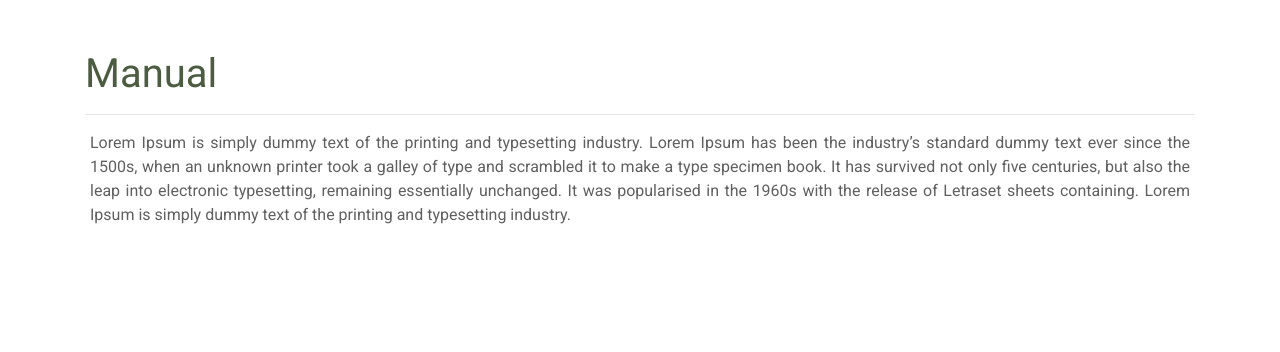
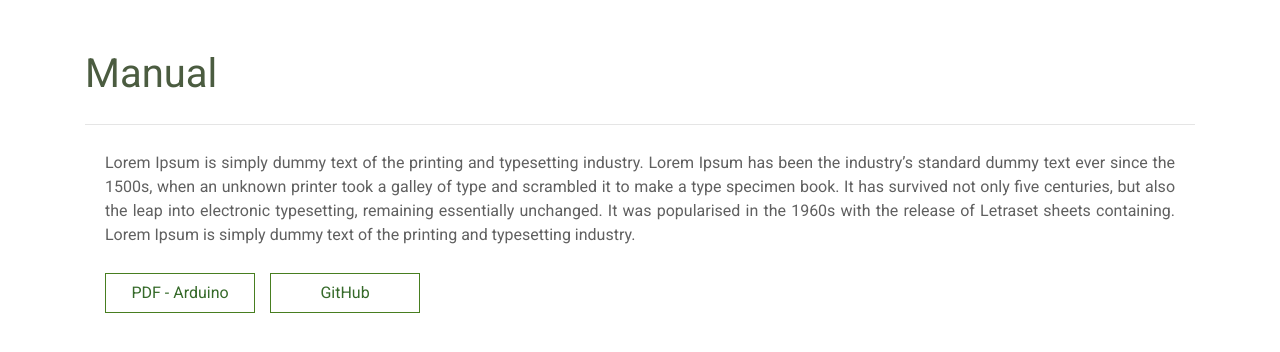
Before and after one commit to ProjetoEcodomo/projetoecodomo.github.io, a Vue app: page /manual in a window 1280 px wide. Shown: the top 352 px of the page. Built offline with nearby package versions, Linux system fonts and the light colour scheme; what vue-loading-overlay would draw is missing.

Commit message:
create button add to manual view

```diff
--- /dev/null
+++ b/src/components/Button.vue
@@ -0,0 +1,30 @@
+<template>
+  <button class="button">{{label}}</button>
+</template>
+
+<script>
+export default {
+  props: {
+    label: String,
+    action: Function,
+  },
+};
+</script>
+
+<style>
+.button {
+  border: 1px solid #487E20;
+  color: #366A2A;
+  background-color: white;
+  text-align: center;
+  padding: 7px 25px;
+  font-size: 16px;
+  margin: 10px 15px 0px 0px;
+  width: 150px;
+}
+.button:hover{
+  background-color: #366A2A;
+  color: white;
+  cursor: pointer;
+}
+</style>
--- a/src/components/GenericView.vue
+++ b/src/components/GenericView.vue
@@ -20,8 +20,11 @@ export default {
   color: #4B5C40;
 }
 .container p{
-  margin: 0px 5px;
   text-align: justify;
   color: #606060;
+  font-size: 16px;
+}
+.container hr{
+  margin: 26px 0px;
 }
 </style>
--- a/src/views/Manual.vue
+++ b/src/views/Manual.vue
@@ -1,5 +1,6 @@
 <template>
   <GenericView title="Manual">
+    <div class="content">
       <p>Lorem Ipsum is simply dummy text of the printing and typesetting industry.
         Lorem Ipsum has been the industry’s standard dummy text ever since the 1500s,
         when an unknown printer took a galley of type and scrambled it to make a type specimen book.
@@ -7,15 +8,31 @@
         remaining essentially unchanged.
         It was popularised in the 1960s with the release of Letraset sheets containing.
         Lorem Ipsum is simply dummy text of the printing and typesetting industry.</p>
+      <Button label="PDF - Arduino"/>
+      <Button label="GitHub" @click.native="goLink('https://github.com/GrupoMandacaru')"/>
+    </div>
   </GenericView>
 </template>
 
 <script>
 import GenericView from '@/components/GenericView.vue';
+import Button from '@/components/Button.vue';
 
 export default {
   components: {
     GenericView,
+    Button,
+  },
+  methods: {
+    goLink(url) {
+      window.open(url, '_blank');
+    },
   },
 };
 </script>
+
+<style>
+.content {
+  margin: 0px 20px;
+}
+</style>
```
Lines whose indentation alone changed are shown as unchanged.
